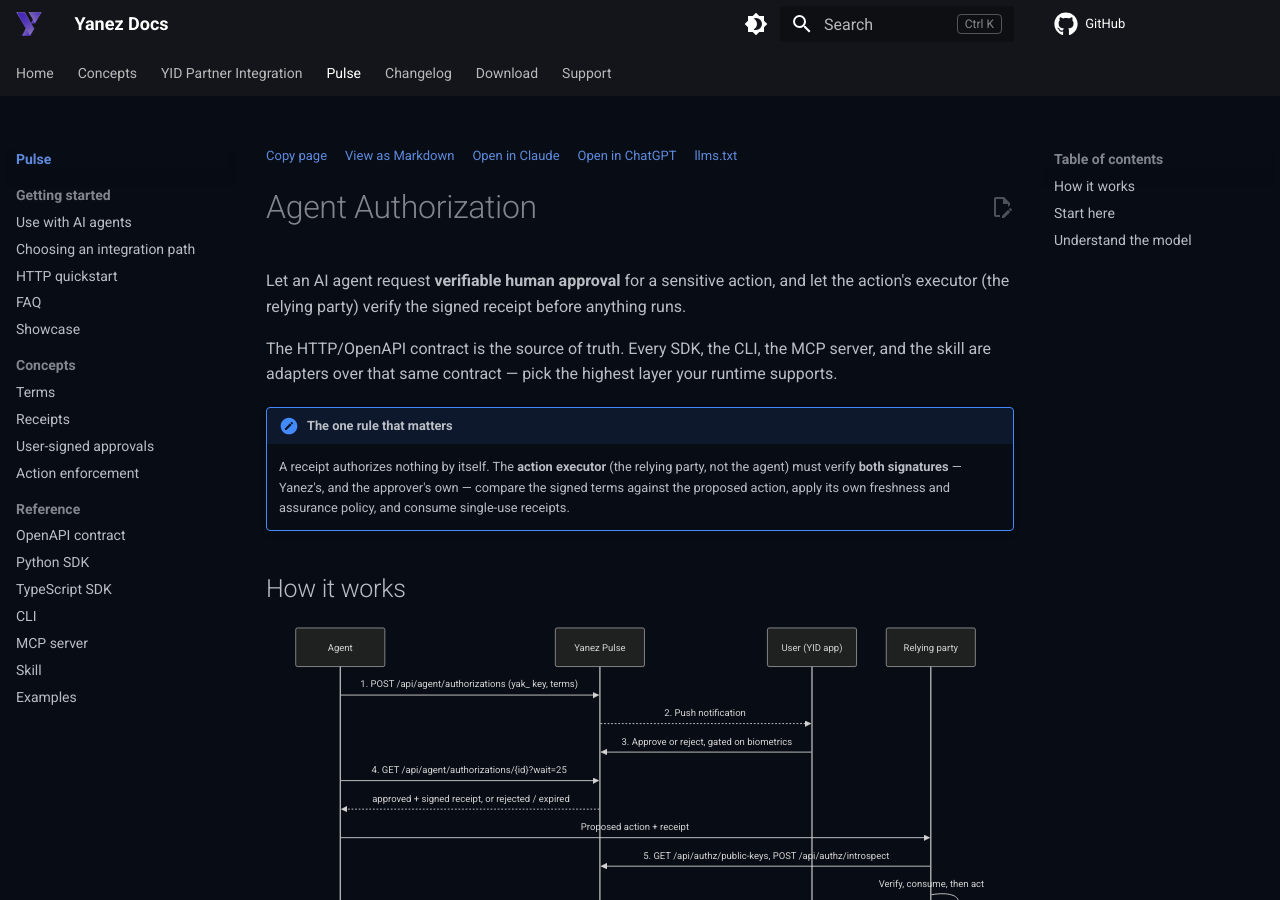
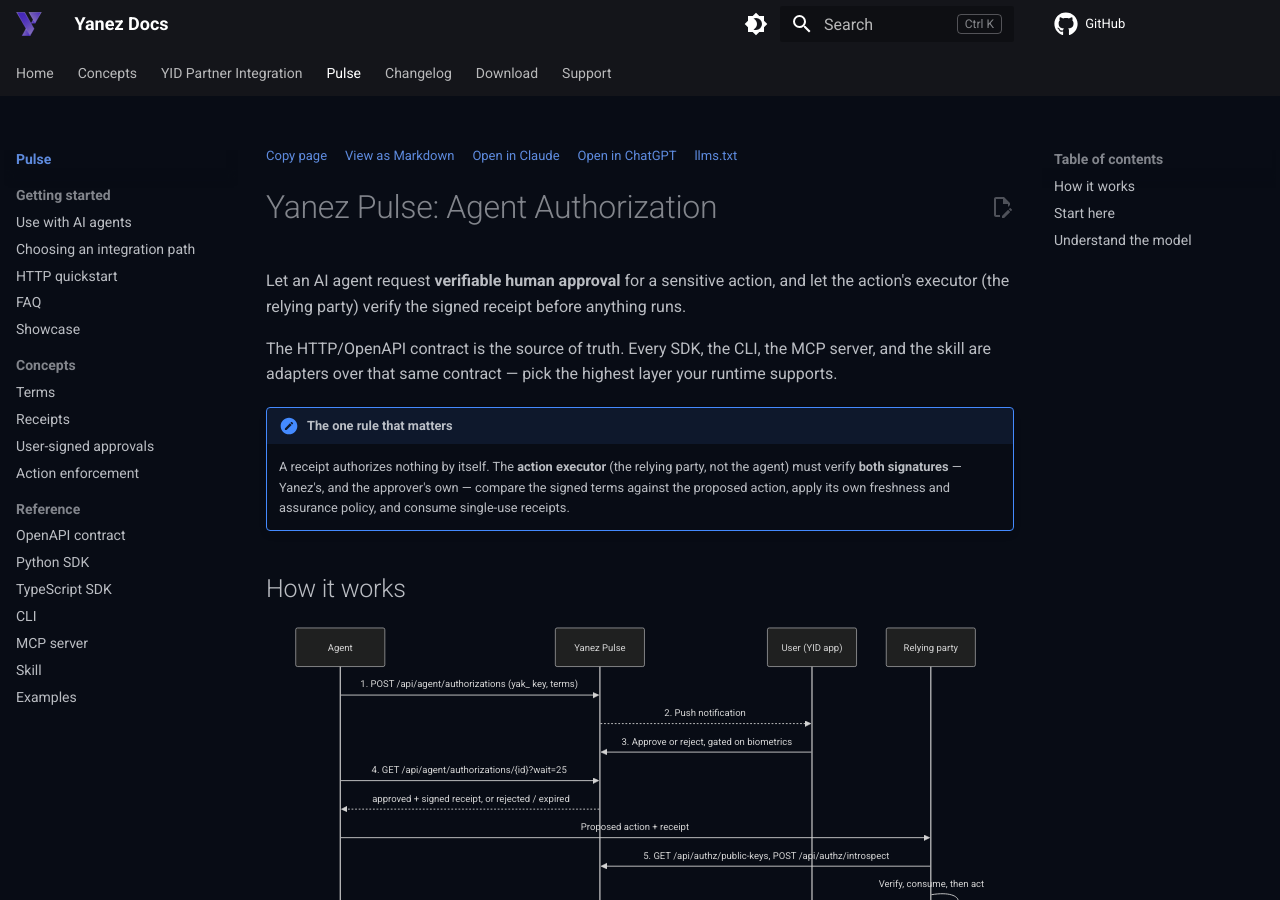
Before and after one commit to yanez-compliance/docs-yanez-ai, an MkDocs documentation site: the page built from docs/pulse/index.md, in a window 1280 px wide and 900 px high. Built offline with MkDocs 1.6.1 and Material for MkDocs 9.7.7, drawn with Linux system fonts in a browser that asks for light colours; comment, search, counter and statistics services are not loaded.

Commit message:
adjust title

```diff
--- a/docs/pulse/index.md
+++ b/docs/pulse/index.md
@@ -3,7 +3,7 @@
 description: Let an AI agent request verifiable human approval for a sensitive action, and verify the signed receipt before anything runs.
 ---
 
-# Agent Authorization
+# Yanez Pulse: Agent Authorization
 
 Let an AI agent request **verifiable human approval** for a sensitive action, and let the
 action's executor (the relying party) verify the signed receipt before anything runs.
```
